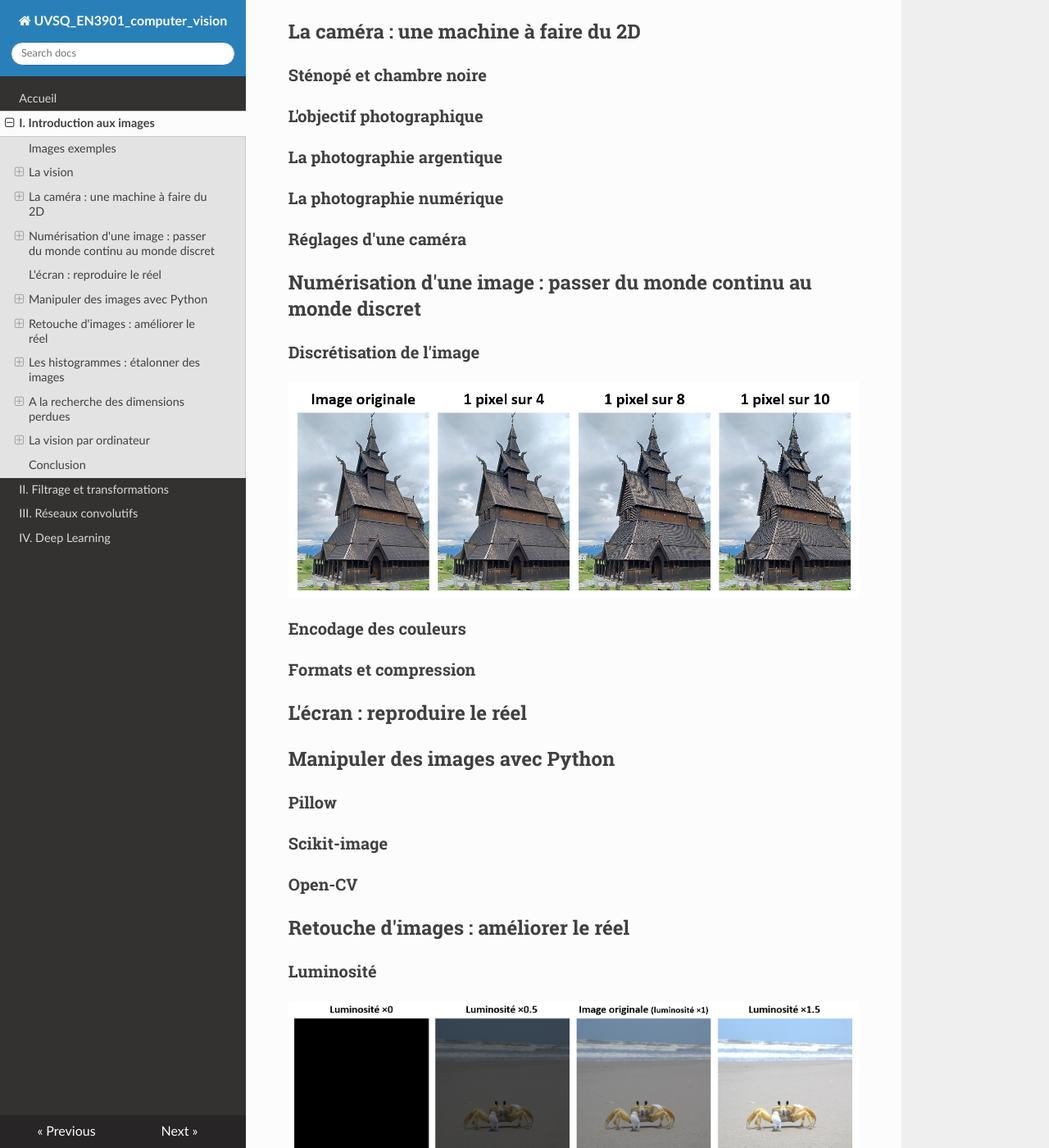
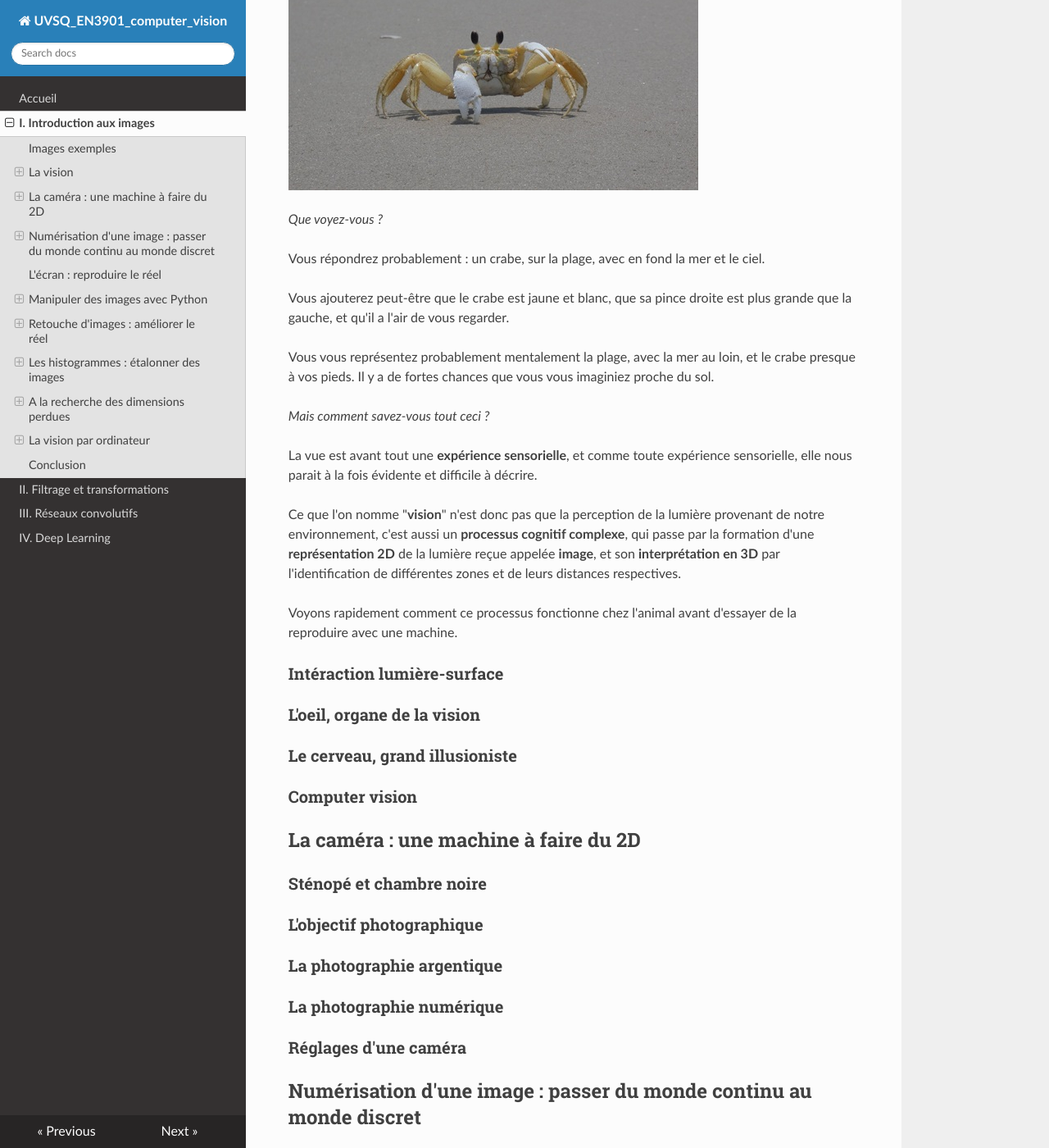
Before and after one commit to NicOudart/UVSQ_EN3901_computer_vision, an MkDocs documentation site: the page built from docs/Chap1_Introduction_images.md, in a window 1280 px wide and 1400 px high, scrolled down 2910 px. Shown: the whole window at 82% size. Built offline with MkDocs 1.6.1, drawn with Linux system fonts in a browser that asks for light colours; nearby versions of some CDN libraries; some of the changed text lies outside the part shown.

Commit message:
-Progress on Chapter 1.

```diff
--- a/docs/Chap1_Introduction_images.md
+++ b/docs/Chap1_Introduction_images.md
@@ -39,15 +39,46 @@ N'hésitez pas à aller regarder les détails de la prise de vue des différente
 
 ## La vision
 
+### C'est quoi la vision ?
+
+_C'est quoi voir ?_
+
+**La question est plus difficile qu'il n'y parait.**
+
+Une définition pourrait être : **la vue est un sens**, commun à de nombreux animaux, qui permet de **comprendre à distance le monde qui nous entoure** à partir de la **lumière émise par des sources externes** et **réfléchie par différentes surfaces**.
+
+On sait aussi que ce sens implique un organe sensoriel, l'**oeil**, et un organe de traitement de l'information, le **cerveau**.
+
+_Mais comment sommes-nous capables de comprendre le monde qui nous entoure à partir de la lumière réfléchie par des surfaces ?_
+
+Imaginez que vous assistiez à la scène suivante :
+
+![Vision d'un crabe](img/Chap1_exemple_image_ghost_crab.png)
+
+_Que voyez-vous ?_
+
+Vous répondrez probablement : un crabe, sur la plage, avec en fond la mer et le ciel.
+
+Vous ajouterez peut-être que le crabe est jaune et blanc, que sa pince droite est plus grande que la gauche, et qu'il a l'air de vous regarder.
+
+Vous vous représentez probablement mentalement la plage, avec la mer au loin, et le crabe presque à vos pieds.
+Il y a de fortes chances que vous vous imaginiez proche du sol.
+
+_Mais comment savez-vous tout ceci ?_
+
+La vue est avant tout une **expérience sensorielle**, et comme toute expérience sensorielle, elle nous parait à la fois évidente et difficile à décrire.
+
+Ce que l'on nomme "**vision**" n'est donc pas que la perception de la lumière provenant de notre environnement, c'est aussi un **processus cognitif complexe**, qui passe par la formation d'une **représentation 2D** de la lumière reçue appelée **image**, et son **interprétation en 3D** par l'identification de différentes zones et de leurs distances respectives.
+
+Voyons rapidement comment ce processus fonctionne chez l'animal avant d'essayer de la reproduire avec une machine.
+
 ### Intéraction lumière-surface
 
 ### L'oeil, organe de la vision
 
 ### Le cerveau, grand illusioniste
 
-### C'est quoi la vision ?
-
-![Image exemple du Chapitre 1](img/Chap1_exemple_image_ghost_crab.png)
+### Computer vision
 
 ## La caméra : une machine à faire du 2D
 
```
Also changed, not shown: docs/Chap3_Reseaux_convolutifs.md (+2 -0 lines), docs/Chap4_Deep_Learning.md (+9 -3 lines).
